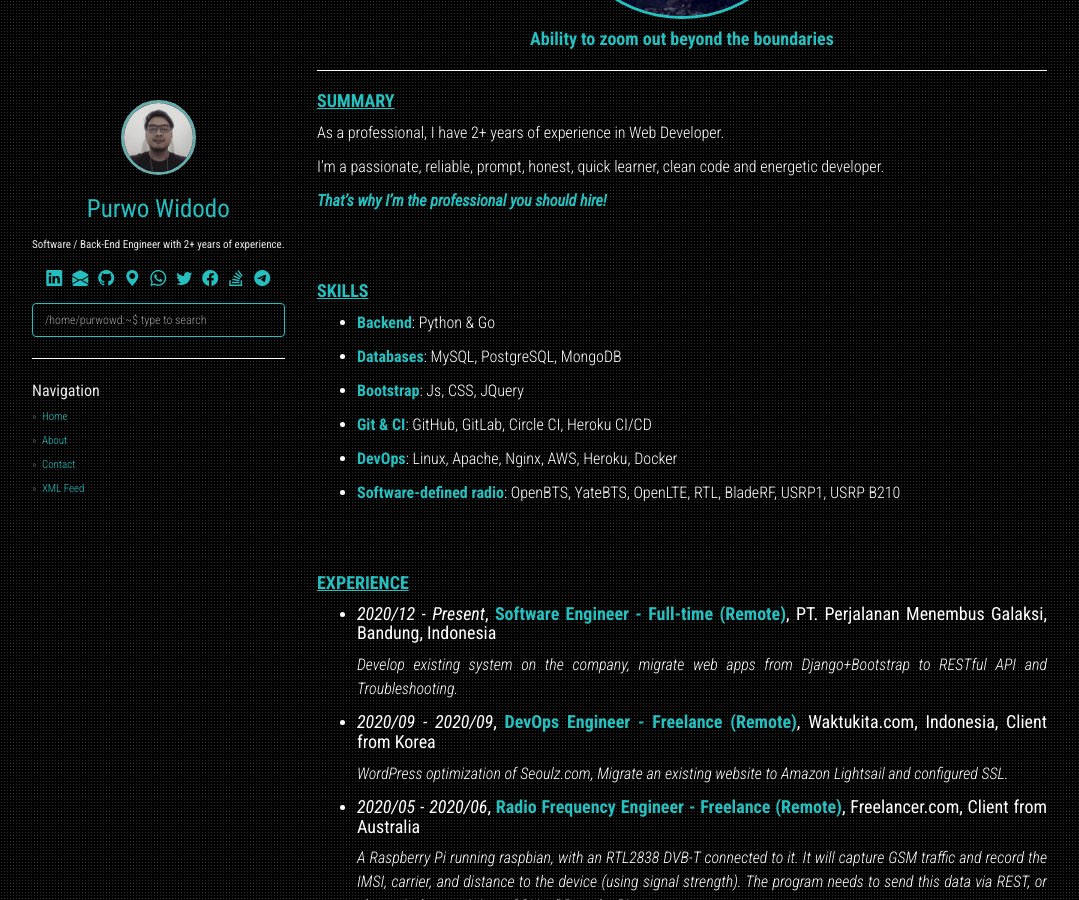
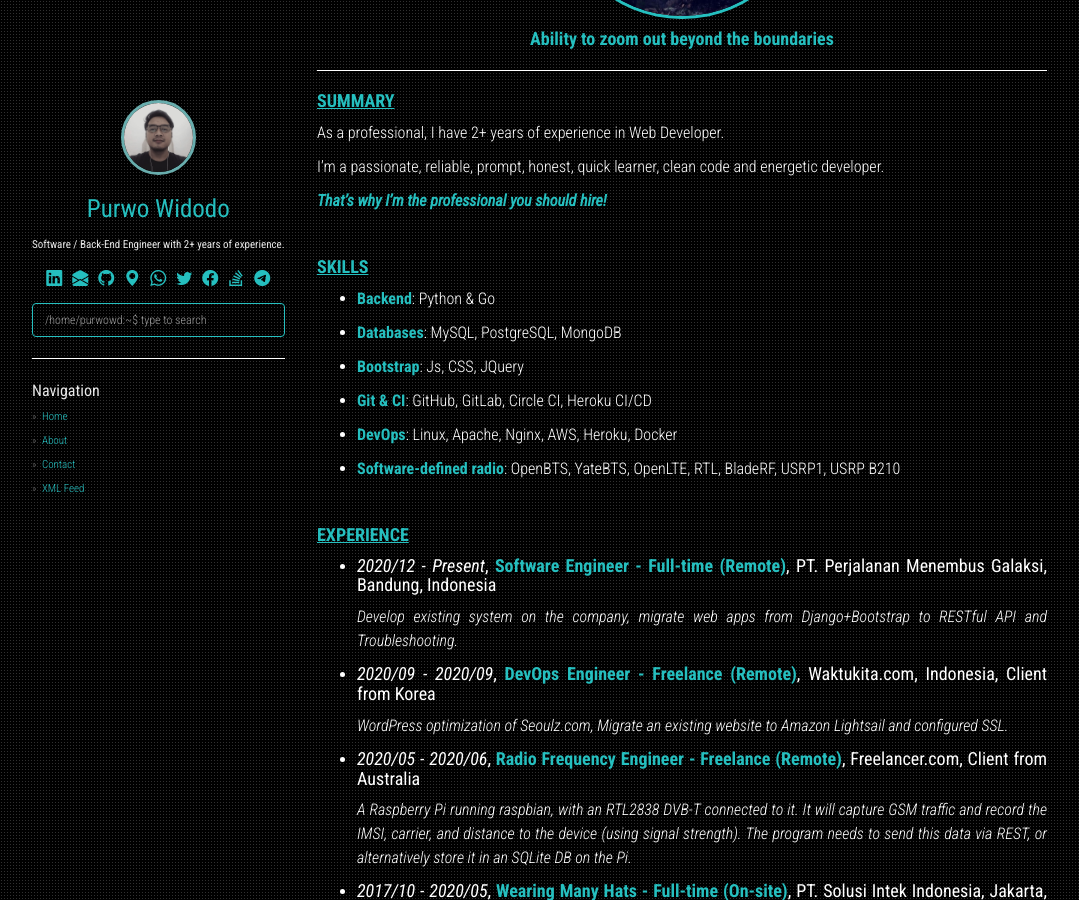
Before and after one commit to purwowd/purwowd.github.io, a Jekyll site: the page built from about.md, in a window 1280 px wide and 900 px high, scrolled down 326 px. Shown: the whole window, without its empty margins (53-1132 px from the left). Built offline with Jekyll 4.4.1, drawn with Linux system fonts in a browser that asks for light colours; nearby versions of some CDN libraries.

Commit message:
updated about.md

```diff
--- a/about.md
+++ b/about.md
@@ -19,7 +19,7 @@ I’m a passionate, reliable, prompt, honest, quick learner, clean code and ener
 
 <i><b>That’s why I’m the professional you should hire!</b></i>
 {: .text-justify}
-<br><br>
+<br>
 
 #### <u style="text-decoration-color:#25BFBF"><strong>SKILLS</strong></u>
 
@@ -35,7 +35,7 @@ I’m a passionate, reliable, prompt, honest, quick learner, clean code and ener
 {: .text-justify}
 - <b>Software-defined radio</b>: OpenBTS, YateBTS, OpenLTE, RTL, BladeRF, USRP1, USRP B210
 {: .text-justify}
-<br><br>
+<br>
 
 #### <u style="text-decoration-color:#25BFBF"><strong>EXPERIENCE</strong></u>
 - #### <i>2020/12 - Present</i>, <b>Software Engineer - Full-time (Remote)</b>, PT. Perjalanan Menembus Galaksi, Bandung, Indonesia
@@ -83,7 +83,8 @@ I’m a passionate, reliable, prompt, honest, quick learner, clean code and ener
     {: .text-justify}
 
     <i>Learn basic of programming, cybersecurity and ethical hacking. [BUGR Team](https://ctftime.org/team/36151/)</i>
-<br><br>
+
+<br>
 
 #### <u style="text-decoration-color:#25BFBF"><strong>INTEREST</strong></u>
 - Machine Learning, Big Data, Security
```
